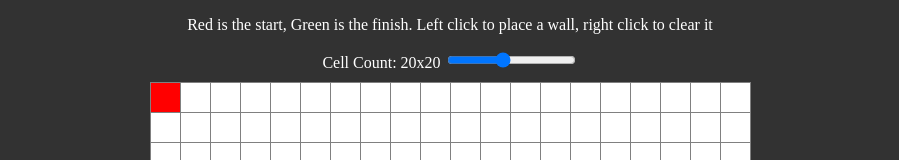
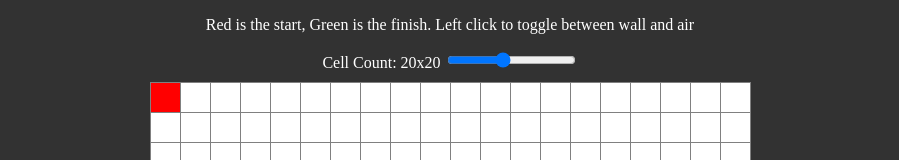
Before and after one commit to MartinTintin3/ShortestPathAlgorithm, a website: page index.html in a window 1280 px wide. Shown: the top 160 px of the page, without its empty margins (190-1089 px from the left). Drawn offline with Linux system fonts and the light colour scheme.

Commit message:
Update index.html

```diff
--- a/index.html
+++ b/index.html
@@ -8,7 +8,7 @@
 		<title>Pathfinding</title>
 	</head>
 	<body>
-		<p id="intro-p">Red is the start, Green is the finish. Left click to place a wall, right click to clear it</p>
+		<p id="intro-p">Red is the start, Green is the finish. Left click to toggle between wall and air</p>
 		<div id="scaling">
 			<label id="cell-count-label" for="cell-count">Cell Count: <span id="cell-count-span">20x20</span></label>
 			<input id="cell-count" type="range" min=5 max=40 step=5 name="cell-count" value=20>
```
